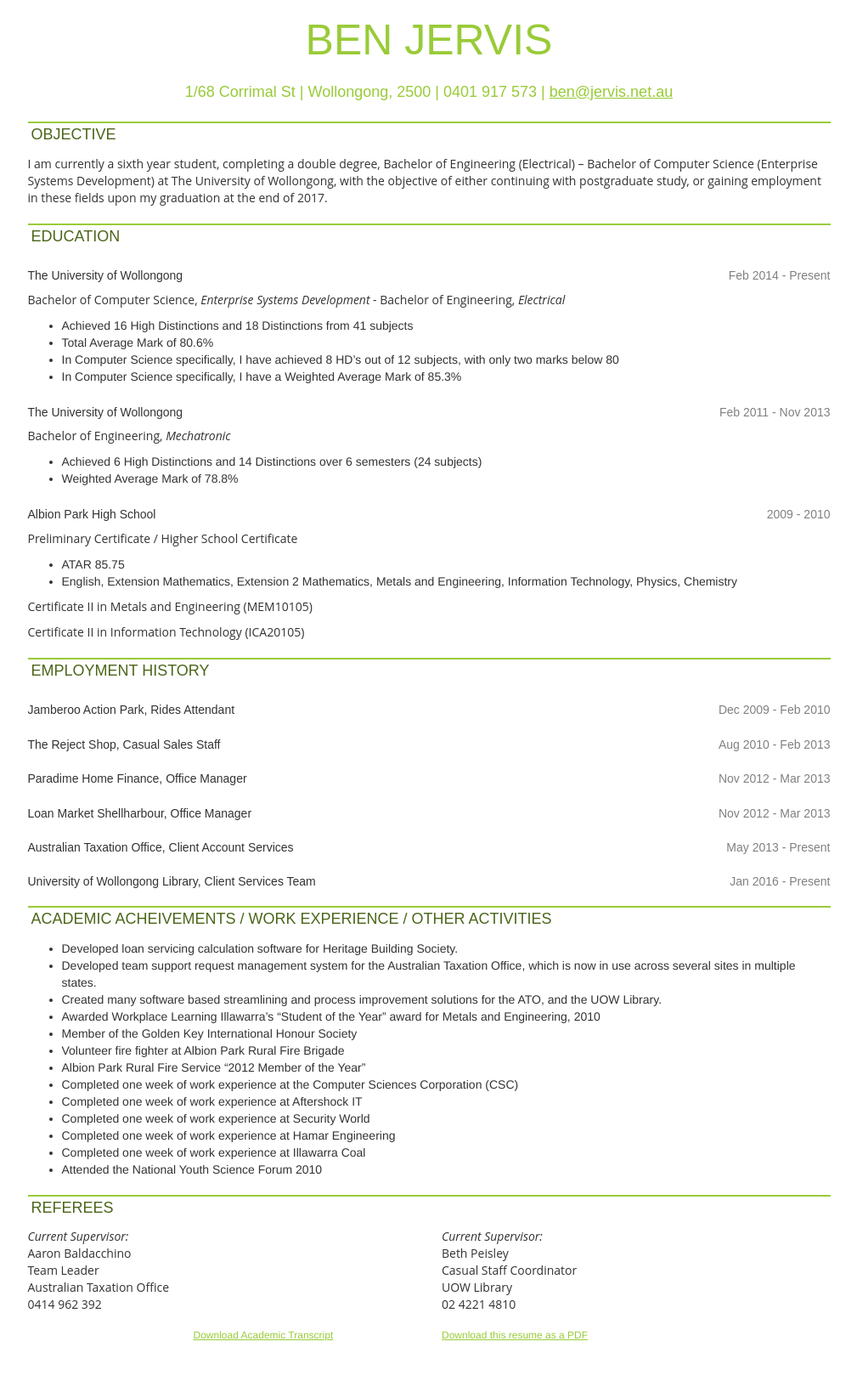
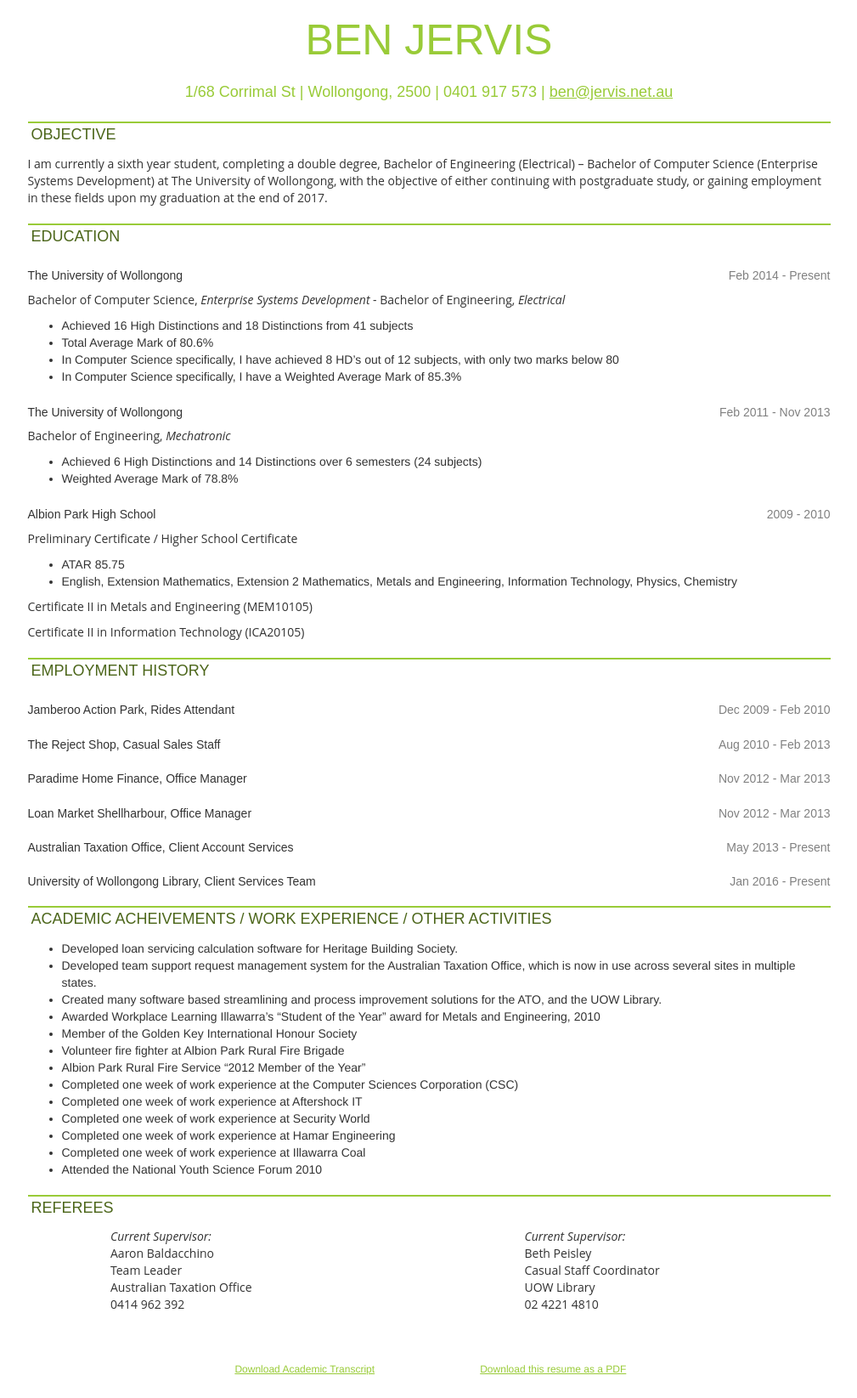
Before and after one commit to ben-jervis-old/benJervis.github.io, a Jekyll site: the page resume.html, which Jekyll copies as it is, in a window 1280 px wide. Shown: the whole page at 85% size, without its empty margins (135-1144 px from the left). Built offline with Jekyll 4.4.1, drawn with Linux system fonts in a browser that asks for light colours.

Commit message:
Update resume.html

```diff
--- a/resume.html
+++ b/resume.html
@@ -29,8 +29,12 @@
         text-align: center;
         border-style: none;
       }
+      .footer-padding {
+        height: 40px;
+      }
       .footer {
-        height: 80px;
+        height: 50px;
+        text-align: center;
       }
       .dates {
         text-align: right;
@@ -45,7 +49,7 @@
       }
       a:hover {
         text-decoration: none;
-        color: #99CB38;
+        color: #EE7B08;
       }
 
       p {
@@ -227,8 +231,8 @@
       </div>
 
       <div class="row">
-        <div class="col-sm-1"></div>
-        <div class="col-sm-5">
+        <div class="col-sm-2"></div>
+        <div class="col-sm-3">
           <p class="referee">
             <em>Current Supervisor:</em><br>
             Aaron Baldacchino<br>
@@ -237,7 +241,8 @@
             0414 962 392
           </p>
         </div>
-        <div class="col-sm-5">
+        <div class="col-sm-2"></div>
+        <div class="col-sm-3">
           <p class="referee">
             <em>Current Supervisor:</em><br>
             Beth Peisley<br>
@@ -248,6 +253,9 @@
         </div>
       </div>
 
+      <div class="row">
+        <div class="footer-padding"></div>
+      </div>
       <div class="row">
         <div class="footer">
           <div class="col-sm-3"></div>
```
